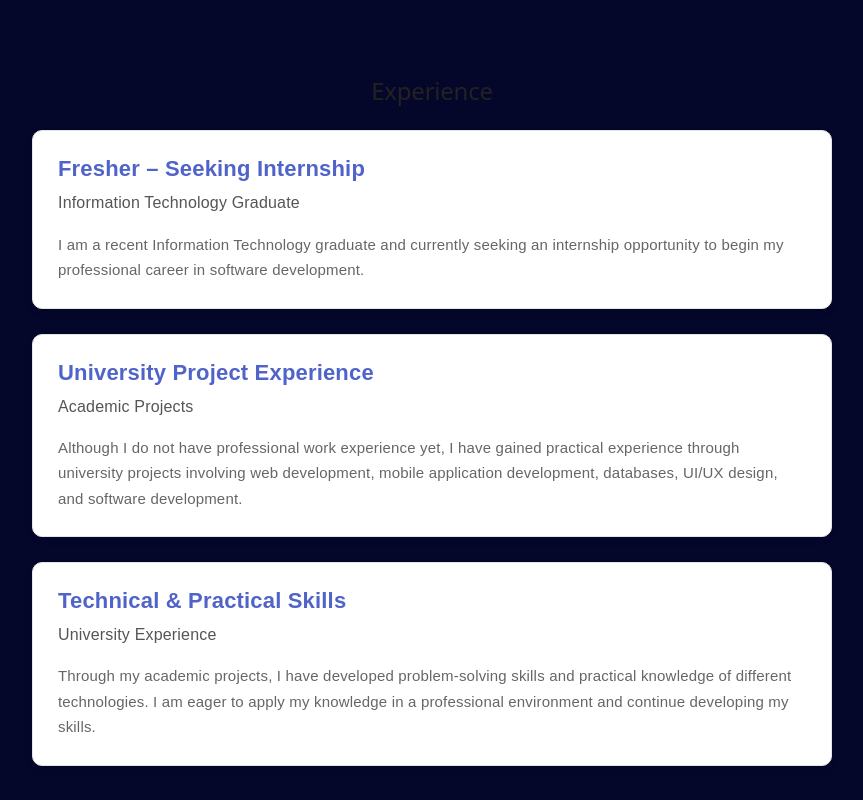
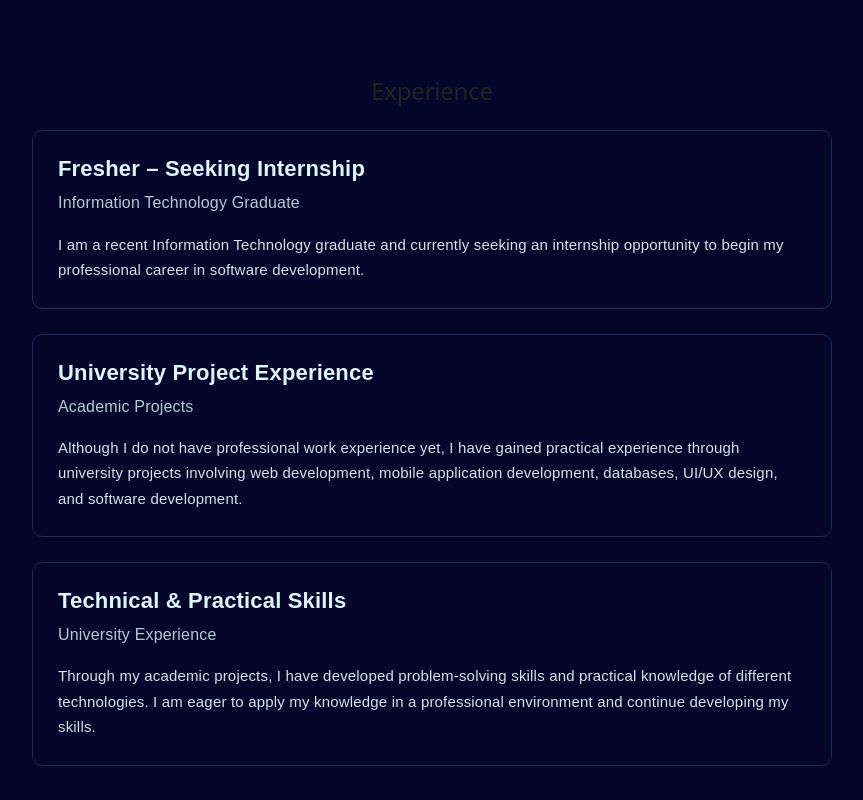
Before and after one commit to ishqafathima/My-Portfolio, a React (Vite) app: page / in a window 1280 px wide. Shown: the part 3240-4040 px from the top of the page, without its empty margins (208-1071 px from the left). Built offline with nearby package versions, Linux system fonts and the light colour scheme.

Commit message:
update portfolio

```diff
--- a/src/sections/Experience/Experience.css
+++ b/src/sections/Experience/Experience.css
@@ -2,28 +2,28 @@
   max-width: 800px;
   margin: 0 auto 25px;
   padding: 25px;
-  background-color: #ffffff;
-  border: 1px solid #e5e5e5;
+  background-color: #04072a;
+  border: 1px solid #1e2a5a;
   border-radius: 10px;
   text-align: left;
-  box-shadow: 0 3px 10px rgba(0, 0, 0, 0.05);
+  box-shadow: 0 3px 10px rgba(0, 0, 0, 0.2);
 }
 
 .experience-card h3 {
-  color: #5063c9;
+  color: #dff4ff;
   font-size: 22px;
   margin-bottom: 8px;
 }
 
 .experience-card h4 {
-  color: #555555;
+  color: #b8c9d6;
   font-size: 16px;
   font-weight: 500;
   margin-bottom: 15px;
 }
 
 .experience-card p {
-  color: #666666;
+  color: #d5e2ea;
   font-size: 15px;
   line-height: 1.7;
   margin: 0;
@@ -32,5 +32,5 @@
 .experience-card:hover {
   transform: translateY(-3px);
   transition: 0.3s ease;
-  box-shadow: 0 5px 15px rgba(0, 0, 0, 0.08);
+  box-shadow: 0 5px 15px rgba(0, 0, 0, 0.3);
 }
```
